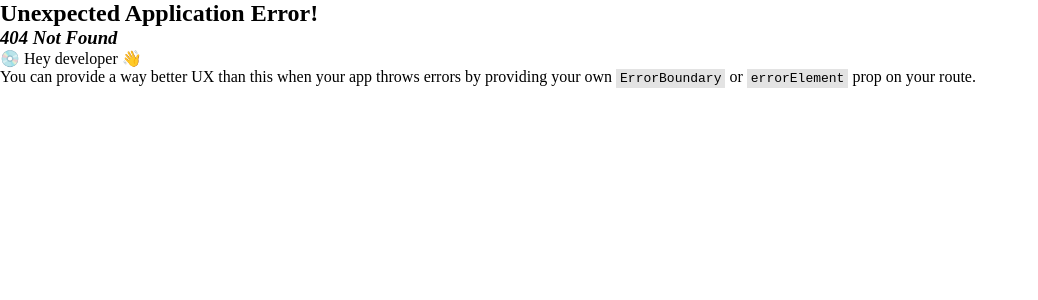
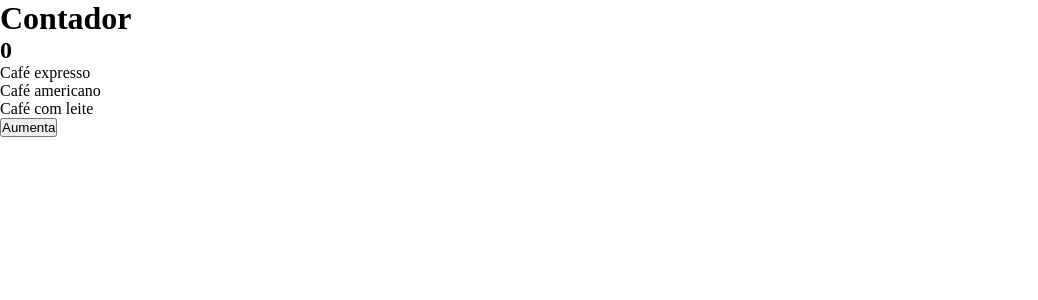
Before and after one commit to waynecamara061/e-commerce, a React (Vite) app: page /pay in a window 1280 px wide. Before the commit this address had no page. Shown: the top 300 px of the page, without its empty margins (0-1038 px from the left). Built offline with nearby package versions, Linux system fonts and the light colour scheme.

Commit message:
feature: testando o map()

```diff
--- /dev/null
+++ b/src/views/Pay/Pay.jsx
@@ -0,0 +1,23 @@
+import React, { useState } from 'react'
+
+function Pay(props) {
+
+
+  // Criamos um state chamado "contador"
+  const [count, setCount] = useState(0);
+
+
+  return (
+    <div>
+      <h1>{props.title}</h1>
+      <h2>{count}</h2>
+      <ul>
+        {props.list.map(cardapio => <li>{cardapio}</li>)}
+      </ul>
+      <button onClick={() => setCount(count + 1)}>
+        Aumenta</button>
+    </div>
+  )
+}
+
+export default Pay;
```
Also changed, not shown: src/main.jsx (+5 -4 lines), src/views/Pay/Pay.scss (added).
